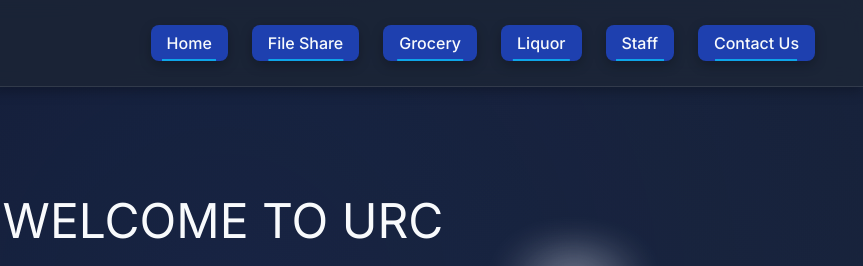
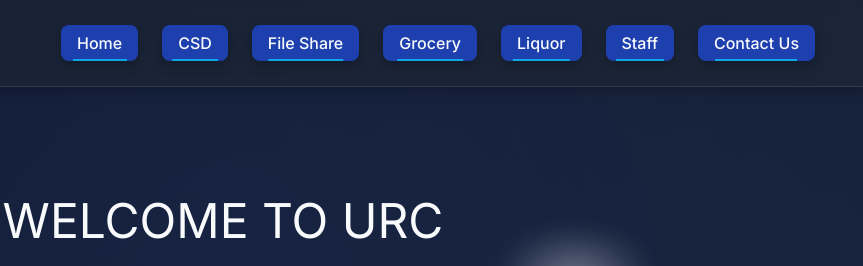
Before and after one commit to urcjam/urcjam.github.io, a plain HTML site: page index.html in a window 1280 px wide. Shown: the top 266 px of the page, 417-1280 px from the left. Drawn offline with Linux system fonts and the light colour scheme; a web font is replaced by a local one.

Commit message:
Add CSD link to navigation in index.html

```diff
--- a/index.html
+++ b/index.html
@@ -37,6 +37,7 @@
                 </div>
                 <nav class="nav-links" id="navLinks">
                     <a href="https://urcjam.github.io/" class="active">Home</a>
+					 <a href="https://csdindia.gov.in/" class="active">CSD</a>
 		    <a href="https://meteorama-file-share.hf.space/" class="active">File Share</a>
 		    <a href="https://urcjam.github.io/" class="active">Grocery</a>
 		    <a href="https://urcjam.github.io/" class="active">Liquor</a>
```
